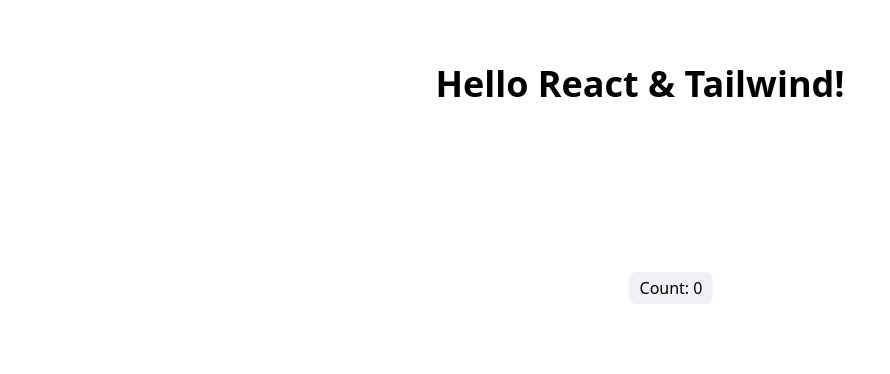
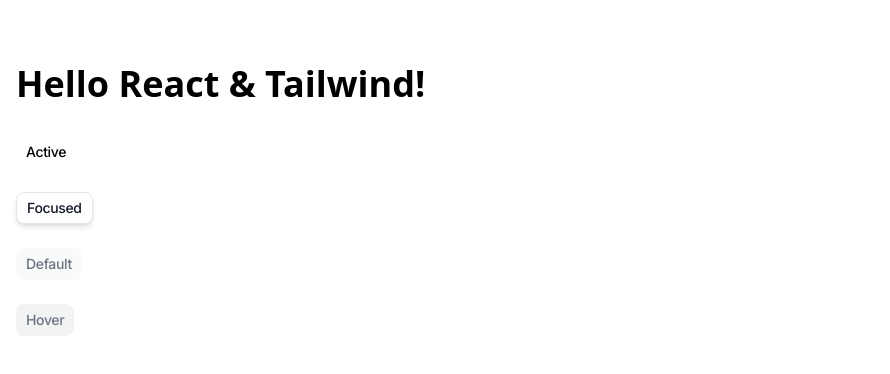
Before and after one commit to mkondel/Fillout-challenge, a React (Vite) app: page / in a window 1280 px wide. Shown: the top 374 px of the page, without its empty margins (0-890 px from the left). Built offline with nearby package versions, Linux system fonts and the light colour scheme.

Commit message:
Sandbox snapshot commit

```diff
--- a/src/App.tsx
+++ b/src/App.tsx
@@ -4,16 +4,13 @@
   const [count, setCount] = useState(0);
 
   return (
-    <main className="flex flex-col items-center gap-8 py-16 max-w-[1280px] mx-auto">
+    <main className="flex flex-col gap-8 px-4 py-16 max-w-[1280px] mx-auto">
       <h1 className="text-4xl font-bold">Hello React & Tailwind!</h1>
-      <div className="flex flex-row items-center gap-6">
-        <button
-          // className="bg-sky-300 px-3 py-2 rounded hover:bg-sky-400"
-          className="default_button"
-          onClick={() => setCount(count + 1)}
-        >
-          Count: {count}
-        </button>
+      <div className="flex flex-col gap-6">
+        <button className="btn btn--active">Active</button>
+        <button className="btn btn--focused">Focused</button>
+        <button className="btn btn--default">Default</button>
+        <button className="btn btn--hover">Hover</button>
       </div>
     </main>
   );
--- a/src/index.css
+++ b/src/index.css
@@ -1,22 +1,154 @@
+@import url("https://fonts.googleapis.com/css2?family=Inter:wght@400;500;600;700&display=swap");
+
 @tailwind base;
 @tailwind components;
 @tailwind utilities;
 
-/* Default */
-.default_button {
-  display: flex;
-  flex-direction: row;
-  justify-content: center;
-  align-items: center;
-  padding: 4px 10px;
-  gap: 8px;
+.btn {
+  @apply box-border flex flex-row justify-center items-center px-2.5 py-1 gap-1.5 h-8 rounded-lg flex-none font-inter font-medium text-sm text-center tracking-tight w-fit;
+}
 
-  position: relative;
-  width: 84px;
-  height: 32px;
-  left: 31px;
-  top: 136px;
+.btn--bg--default {
+  @apply bg-[#9DA4B20F];
+}
 
-  background: rgba(157, 164, 178, 0.15);
-  border-radius: 8px;
+.btn--bg--hover {
+  @apply bg-[#9DA4B223];
 }
+
+.btn--focused {
+  @apply bg-white border border-gray-200 shadow-sm text-gray-900;
+}
+
+.btn--default {
+  @apply btn--bg--default bg-opacity-15 border-none text-gray-500;
+}
+
+.btn--hover {
+  @apply btn--bg--hover bg-opacity-15 border-none text-gray-500;
+}
+
+.btn--focused {
+  @apply box-border flex flex-row justify-center items-center px-2.5 py-1 gap-2 relative bg-white shadow-md rounded-lg;
+}
+
+.icon {
+  @apply w-5 h-5 flex-none relative;
+}
+
+.icon--small {
+  @apply w-4 h-4;
+}
+
+.icon--tiny {
+  @apply w-2 h-2;
+}
+
+.icon__circle-info::before {
+  @apply content-[''] absolute inset-[11.46%] border-[1.5px] border-orange-400 rounded-full;
+}
+
+.icon__circle-info::after {
+  @apply content-[''] absolute left-[47.92%] right-[47.92%] top-[31.25%] bottom-[64.58%] bg-orange-400 border-[0.25px] border-orange-400;
+}
+
+.icon__file-text::before {
+  @apply content-[''] absolute left-[19.79%] right-[19.79%] top-[11.46%] bottom-[11.46%] border-[1.5px] border-gray-400 rounded-sm;
+}
+
+.icon__file-text::after {
+  @apply content-[''] absolute left-[36.46%] right-[36.46%] top-[55.21%] bottom-[28.12%] border-[1.5px] border-gray-400;
+}
+
+.icon__plus::before {
+  @apply content-[''] absolute left-[14.58%] right-[14.58%] top-[14.58%] bottom-[14.58%] border border-black;
+}
+
+.icon__circle-check::before {
+  @apply content-[''] absolute inset-[11.46%] border-[1.5px] border-gray-400 rounded-full;
+}
+
+.divider {
+  @apply box-border w-5 h-[1.5px] border border-dashed border-gray-300 flex-none;
+}
+
+/* Main Container */
+.workflow-container {
+  @apply box-border flex flex-col items-start p-5 gap-3 relative w-[1140px] h-[72px] left-[50px] top-[50px] bg-gray-50 border-t-[0.5px] border-gray-200 shadow-sm;
+}
+
+.workflow-steps {
+  @apply flex flex-row justify-between items-start p-0 gap-3 isolate w-[1100px] h-8 rounded-xl flex-none self-stretch;
+}
+
+.workflow-steps__inner {
+  @apply flex flex-row items-center p-0 mx-auto w-[560.5px] h-8 flex-none z-10;
+}
+
+.step-info {
+  @apply w-[71px] gap-2;
+}
+
+.step-info__content {
+  @apply flex flex-row items-center p-0 gap-1.5 w-[51px] h-5 flex-none;
+}
+
+.step-info__text {
+  @apply w-[25px] h-5 flex-none;
+}
+
+.step-details {
+  @apply w-[91px] gap-1.5;
+}
+
+.step-details__text {
+  @apply w-[45px] h-5 flex-none;
+}
+
+.step-add {
+  @apply w-4 h-4 gap-2;
+}
+
+.step-other {
+  @apply w-[84px] gap-2;
+}
+
+.step-other__content {
+  @apply flex flex-row items-center p-0 gap-1.5 w-16 h-5 flex-none;
+}
+
+.step-other__text {
+  @apply w-[38px] h-5 flex-none;
+}
+
+.step-ending {
+  @apply w-[92px] gap-1.5;
+}
+
+.step-ending__text {
+  @apply w-[46px] h-5 flex-none;
+}
+
+.add-page-btn {
+  @apply w-[106.5px] gap-1.5;
+}
+
+.add-page-btn__icon {
+  @apply w-4 h-4 flex-none;
+}
+
+.add-page-btn__icon::before {
+  @apply content-[''] absolute inset-[15%] bg-gray-900;
+}
+
+.add-page-btn__container {
+  @apply w-[64.5px] h-4 flex-none;
+}
+
+.add-page-btn__text {
+  @apply absolute w-[63px] h-5 left-1/2 top-1/2 -translate-x-1/2 -translate-y-1/2;
+}
+
+.bottom-element {
+  @apply mx-auto w-[109px] h-[15px] flex-none z-0;
+}
--- a/tailwind.config.js
+++ b/tailwind.config.js
@@ -2,7 +2,11 @@
 export default {
   content: ["./index.html", "./src/**/*.{js,ts,jsx,tsx}"],
   theme: {
-    extend: {},
+    extend: {
+      fontFamily: {
+        inter: ["Inter", "sans-serif"],
+      },
+    },
   },
   plugins: [],
 };
```
